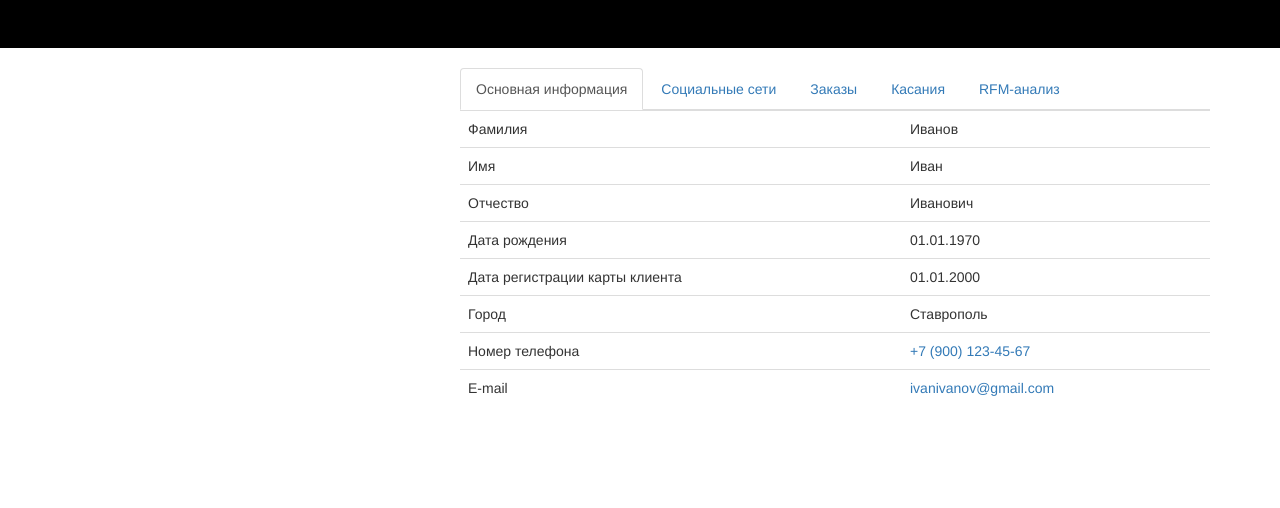
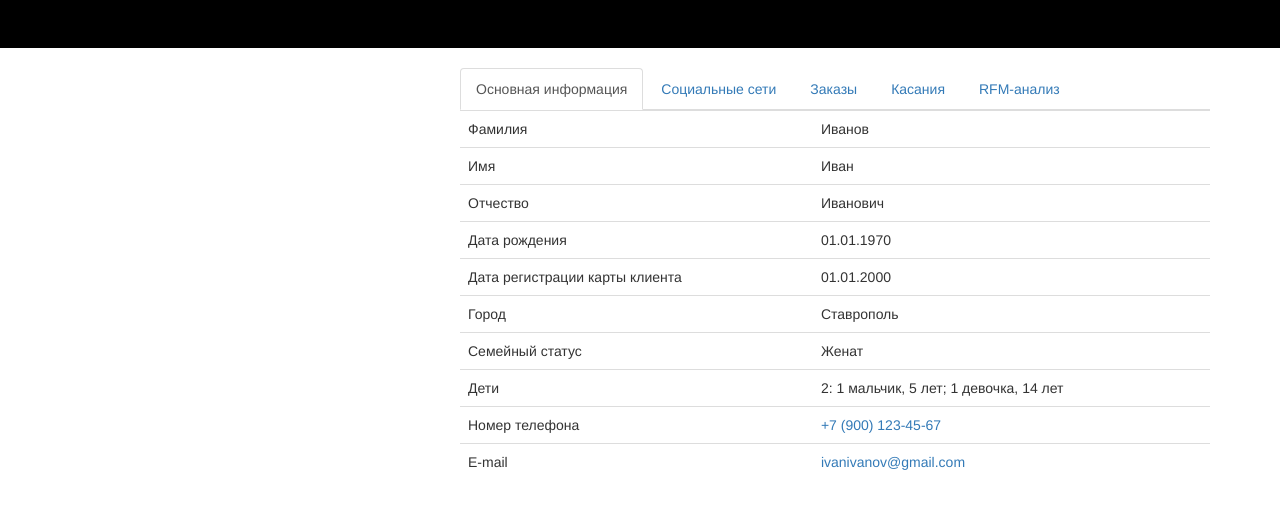
Before and after one commit to olegdizus/hackaton-kavkaz-dashboard, a website: page index.html in a window 1280 px wide. Drawn offline with nearby package versions, Linux system fonts and the light colour scheme.

Commit message:
Add basic info fields

```diff
--- a/index.html
+++ b/index.html
@@ -55,6 +55,14 @@
                   <td>Ставрополь</td>
                 </tr>
                 <tr>
+                  <td>Семейный статус</td>
+                  <td>Женат</td>
+                </tr>
+                <tr>
+                  <td>Дети</td>
+                  <td>2: 1 мальчик, 5 лет; 1 девочка, 14 лет</td>
+                </tr>
+                <tr>
                   <td>Номер телефона</td>
                   <td><a href="tel:+79001234567" />+7 (900) 123-45-67</td>
                 </tr>
```
